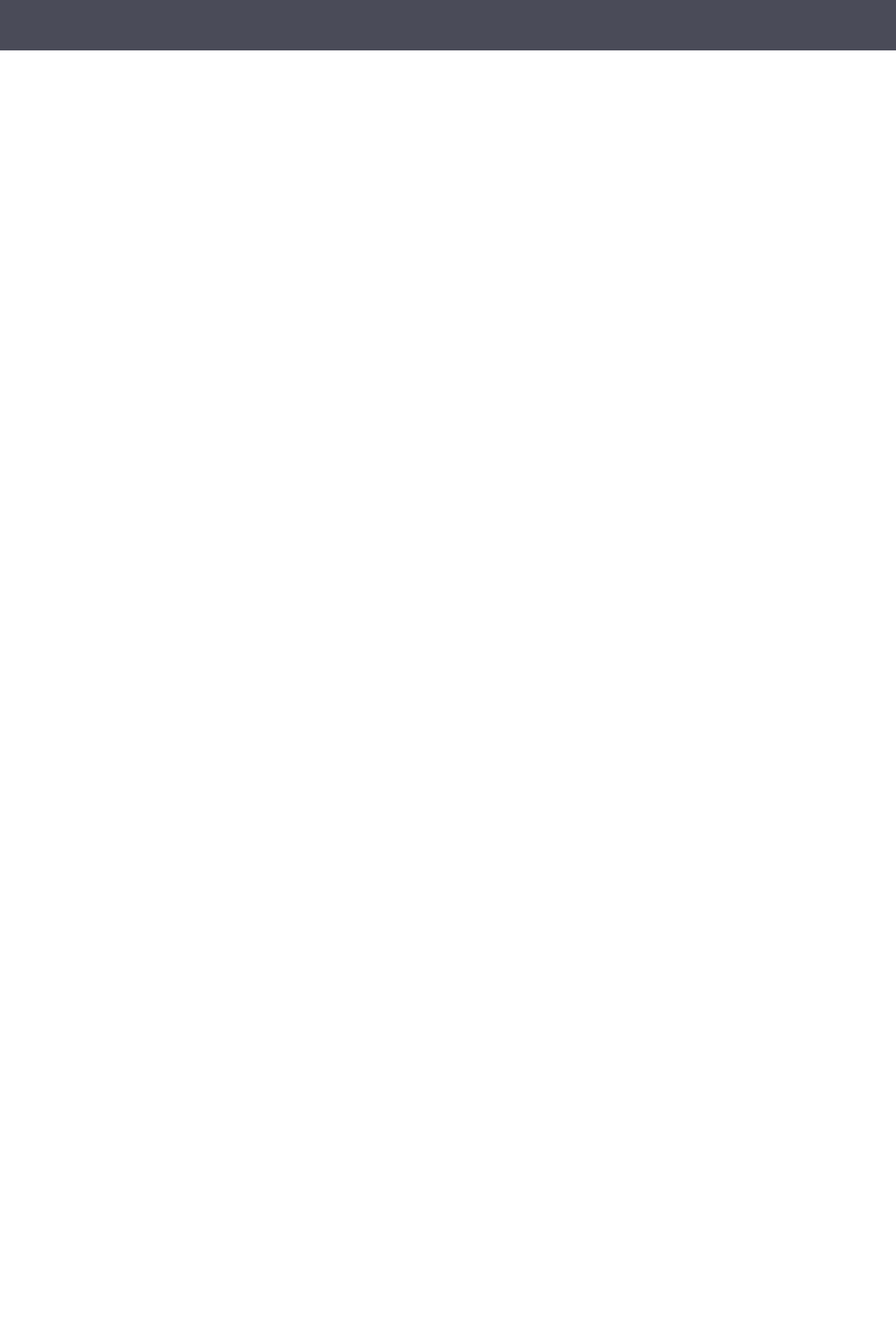
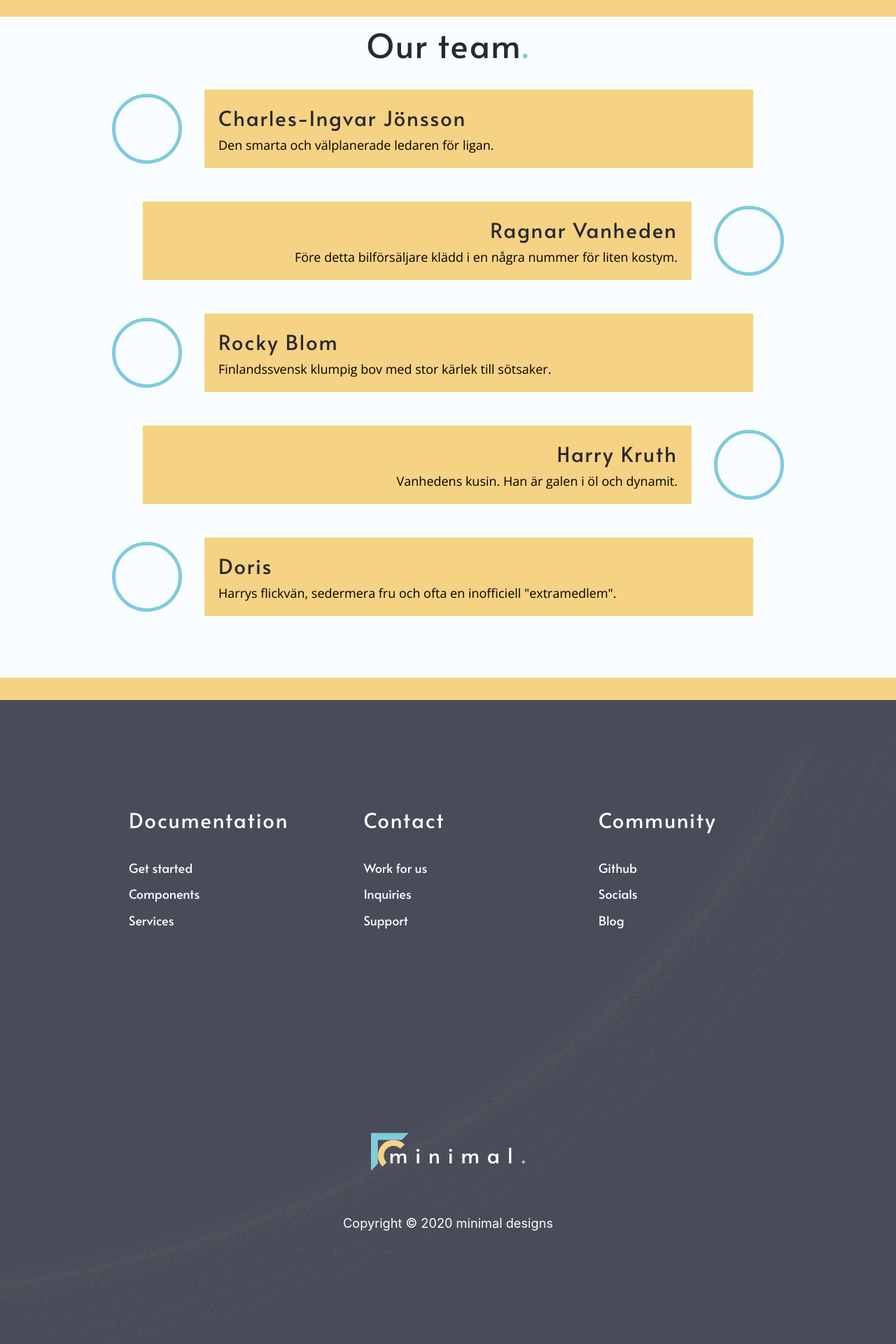
Before and after one commit to ChristianAgren/minimal-design, a React (Create React App) app: page / in a window 1280 px wide. Shown: the part 3720-5640 px from the top of the page at 70% size. Before the commit the page ends 3792 px from the top, so only its background shows below. Built offline with nearby package versions, Linux system fonts and the light colour scheme.

Commit message:
added footer

```diff
--- /dev/null
+++ b/src/components/footer.logotype.js
@@ -0,0 +1,23 @@
+import React from "react"
+import styled from "styled-components"
+import Logo from "../resources/SVG/logotype_bright.svg"
+
+const Logotype = () => {
+    return (
+        <LogotypeImg src={Logo} alt="minimal_logotype" />
+    )
+}
+
+const LogotypeImg = styled.img`
+    width: 220px;
+    height: 55px;
+    cursor: pointer;
+
+    margin-bottom: 4rem;
+
+    @media (max-width: 898px) {
+        margin-top: 4rem;
+    }
+`
+
+export default Logotype
--- /dev/null
+++ b/src/components/main.contact.js
@@ -0,0 +1,179 @@
+import React from 'react'
+import styled from 'styled-components'
+import { Title, Subtitle } from './text'
+import Menu from './menu'
+import MenuItem from './menu-item'
+
+const ContactOverflow = styled.div`
+    display: flex;
+    justify-content: center;
+    width: 100%;
+    background-color: ${props => props.theme.bright};
+    border-top: 32px solid ${props => props.theme.accentYellow};
+    padding-bottom: 4rem;
+`
+
+const ContactContainer = styled.div`
+    display: flex;
+    flex-direction: column;
+    align-items: center;
+
+    position: relative;
+    width: 100%;
+    max-width: 90rem;
+    height: 100%;
+    background-color: ${props => props.theme.bright};
+`
+const Stickybar = styled.div`
+    display: flex;
+    justify-content: center;
+    align-items: center;
+
+    position: sticky;
+    top: 4rem;
+
+    width: 100%;
+    height: 5rem;
+    background-color: rgba(249, 253, 255, .88);
+    backdrop-filter: blur(3px);
+
+    & > h1::after {
+        content: ".";
+        color: ${props => props.theme.accentBlue};
+    };
+`
+
+const ContactMenu = styled(Menu)`
+    max-width: 64rem;
+`
+
+const ContactItem = styled(MenuItem)`
+    display: flex;
+    flex-direction: ${props => props.reverse && "row-reverse"};
+    align-items: center;
+    justify-content: flex-start;
+
+    padding-bottom: 0;
+    padding: 0 .5rem;
+    height: 10rem;
+
+    font-family: 'Open sans', sans-serif;
+
+    & p {
+        text-align ${props => props.reverse ? "right" : "left"};
+    }
+
+    & h3 {
+        text-align: ${props => props.reverse ? "right" : "left"};
+    }
+
+    @media (min-width: 800px) {
+        padding: 0 1rem;
+    };
+`
+
+const ContactInfo = styled.div`
+    display: flex;
+    flex-direction: column;
+    justify-content: center;
+
+    width: calc(100% - 7.25rem);
+    max-width: 49rem;
+    height: calc(100% - 3rem);
+    background-color: ${props => props.theme.accentYellow};
+    margin: 1.5rem .5rem;
+
+    & > p {
+        font-size: 18px;
+        line-height: 1.2;
+        margin: 0 20px;
+        width: calc(100% - 40px);
+        overflow: hidden;
+        white-space: nowrap;
+        text-overflow: ellipsis;
+    }
+
+    @media (min-width: 800px) {
+        width: calc(100% - 9.75rem);
+        margin: 1.5rem 1rem;
+    };
+`
+
+const ContactImage = styled.div`
+    width: 6.25rem;
+    min-width: 6.25rem;
+    height: 6.25rem;
+    border-radius: 50%;
+    border: 5px solid ${props => props.theme.accentBlue};
+    margin: 0 .5rem;
+
+    @media (min-width: 800px) {
+        margin: 0 1rem;
+    }
+`
+
+const Name = styled(Subtitle)`
+    padding: 0 20px .7rem 20px;
+    overflow: hidden;
+    white-space: nowrap;
+    text-overflow: ellipsis;
+`
+
+const ContactSection = (props) => {
+    return (
+        <ContactOverflow theme={props.theme}>
+            <ContactContainer theme={props.theme}>
+                <Stickybar
+                    theme={props.theme}
+                >
+                    <Title
+                        color={props.theme.titleDark}
+                    >
+                        Our team
+                    </Title>
+                </Stickybar>
+                <ContactMenu
+                    vertical
+                >
+                    <ContactItem>
+                        <ContactImage theme={props.theme} />
+                        <ContactInfo theme={props.theme}>
+                            <Name color={props.theme.titleDark}>Charles-Ingvar Jönsson</Name>
+                            <p>Den smarta och välplanerade ledaren för ligan.</p>
+                        </ContactInfo>
+                    </ContactItem>
+                    <ContactItem reverse>
+                        <ContactImage theme={props.theme} />
+                        <ContactInfo theme={props.theme}>
+                            <Name color={props.theme.titleDark}>Ragnar Vanheden</Name>
+                            <p>Före detta bilförsäljare klädd i en några nummer för liten kostym.</p>
+                        </ContactInfo>
+                    </ContactItem>
+                    <ContactItem>
+                        <ContactImage theme={props.theme} />
+                        <ContactInfo theme={props.theme}>
+                            <Name color={props.theme.titleDark}>Rocky Blom</Name>
+                            <p>Finlandssvensk klumpig bov med stor kärlek till sötsaker.</p>
+                        </ContactInfo>
+                    </ContactItem>
+                    <ContactItem reverse>
+                        <ContactImage theme={props.theme} />
+                        <ContactInfo theme={props.theme}>
+                            <Name color={props.theme.titleDark}>Harry Kruth</Name>
+                            <p>Vanhedens kusin. Han är galen i öl och dynamit.</p>
+                        </ContactInfo>
+                    </ContactItem>
+                    <ContactItem>
+                        <ContactImage theme={props.theme} />
+                        <ContactInfo theme={props.theme}>
+                            <Name color={props.theme.titleDark}>Doris</Name>
+                            <p>Harrys flickvän, sedermera fru och ofta en inofficiell "extramedlem".</p>
+                        </ContactInfo>
+                    </ContactItem>
+                </ContactMenu>
+            </ContactContainer>
+        </ContactOverflow>
+    )
+}
+
+export default ContactSection
--- a/src/layout/footer.js
+++ b/src/layout/footer.js
@@ -1,17 +1,135 @@
-import React from "react"
+import React, { useContext } from "react"
 import styled from "styled-components"
+import { ThemeContext } from "../contexts/theme.context"
+import FooterImg from "../resources/footer-background.png"
+import Logotype from "../components/footer.logotype"
+import { Subtitle } from "../components/text"
+import Menu from "../components/menu"
+import MenuItem from "../components/menu-item"
 
-const StyledFooter = styled.div`
+const FooterOverflow = styled.div`
+    display: flex;
+    justify-content: center;
+
     height: 5rem;
+    min-height: 60rem;
     width: 100%;
-    background-color: #4a4b58;
+
+    background-color: ${props => props.theme.dark};
+    border-top: 2rem solid ${props => props.theme.accentYellow};
 `
 
-const Footer = (props) => {
+const FooterBackground = styled.div`
+    display: flex;
+    justify-content: center;
+    align-items: flex-start;
+
+    position: relative;
+
+    width: 100%;
+    max-width: 90rem;
+    height: 100%;
+    background-image: url(${FooterImg});
+    background-position: 50% 50%;
+    background-repeat: no-repeat;
+    background-size: cover;
+`
+
+const CopySection = styled.div`
+    display: flex;
+    flex-direction: column;
+    justify-content: center;
+    align-items: center;
+
+    position: absolute;
+    bottom: 0;
+    width: 100%;
+    height: 30rem;
+
+    & > p {
+        color: ${props => props.color};
+        font-size: 18.2px;
+        line-height: 1.2;
+    };
+`
+
+const NavigationSection = styled.div`
+    display: flex;
+    flex-wrap: wrap;
+    justify-content: space-between;
+    align-items: center;
+
+    min-height: 30rem;
+    padding: 0 2.5rem;
+
+    max-width: 64rem;
+    width: 100%;
+
+    & h3 {
+        text-align: left;
+        color: ${props => props.theme.bright};
+        margin-bottom: 2rem;
+    }
+
+    & li {
+        color: ${props => props.theme.bright};
+    }
+
+    @media (max-width: 898px) {
+        margin-top: 7.5rem;
+    }
+`
+
+const BaseNavItems = styled(Menu)`
+    width: 241px;
+    height: 175px;
+    margin: 0 1rem;
+`
+
+const Documentation = styled(BaseNavItems)`
+`
+
+const Contact = styled(BaseNavItems)`
+`
+
+const Community = styled(BaseNavItems)`
+`
+
+const NavMenuItem = styled(MenuItem)`
+    padding: .5rem 0;
+`
+
+const Footer = () => {
+    const { theme } = useContext(ThemeContext)
     return (
-        <StyledFooter>
-            { props.children }
-        </StyledFooter>
+        <FooterOverflow theme={theme}>
+            <FooterBackground>
+                <NavigationSection theme={theme}>
+                    <Documentation>
+                        <Subtitle>Documentation</Subtitle>
+                        <NavMenuItem>Get started</NavMenuItem>
+                        <NavMenuItem>Components</NavMenuItem>
+                        <NavMenuItem>Services</NavMenuItem>
+                    </Documentation>
+                    <Contact>
+                        <Subtitle>Contact</Subtitle>
+                        <NavMenuItem>Work for us</NavMenuItem>
+                        <NavMenuItem>Inquiries</NavMenuItem>
+                        <NavMenuItem>Support</NavMenuItem>
+                    </Contact>
+                    <Community>
+                        <Subtitle>Community</Subtitle>
+                        <NavMenuItem>Github</NavMenuItem>
+                        <NavMenuItem>Socials</NavMenuItem>
+                        <NavMenuItem>Blog</NavMenuItem>
+                    </Community>
+                </NavigationSection>
+                <CopySection color={theme.bright}>
+                    <Logotype />
+                    <p>Copyright © 2020 minimal designs</p>
+                </CopySection>
+            </FooterBackground>
+        </FooterOverflow>
     )
 }
 
--- a/src/layout/main.js
+++ b/src/layout/main.js
@@ -4,6 +4,7 @@ import { ThemeContext } from '../contexts/theme.context'
 import Hero from '../components/main.hero'
 import WelcomeSection from '../components/main.welcome'
 import ProductServicesSection from '../components/main.products-and-services'
+import ContactSection from '../components/main.contact'
 
 const StyledMain = styled.div`
     display: flex;
@@ -23,7 +24,7 @@ const Main = () => {
             <Hero theme={theme} />
             <WelcomeSection theme={theme} />
             <ProductServicesSection theme={theme} />
-            {/* <ContactSection theme={theme} /> */}
+            <ContactSection theme={theme} />
         </StyledMain>
     )
 }
```
Also changed, not shown: src/resources/footer-background.png (added).
